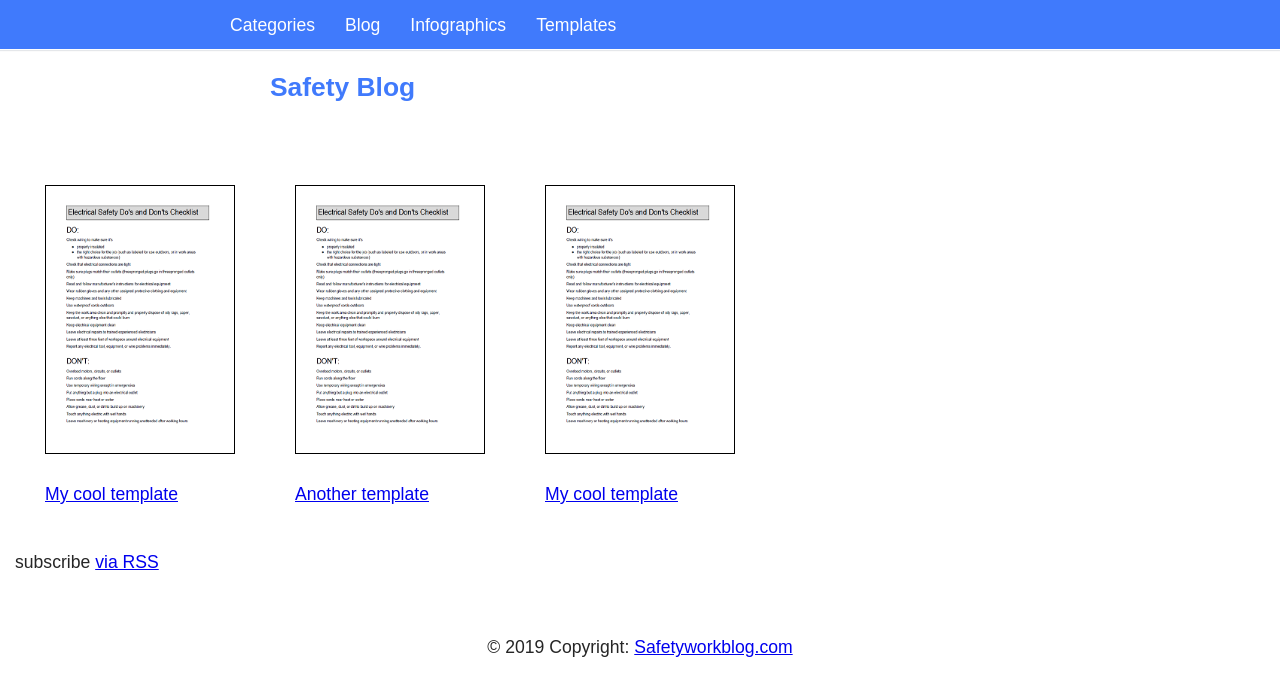
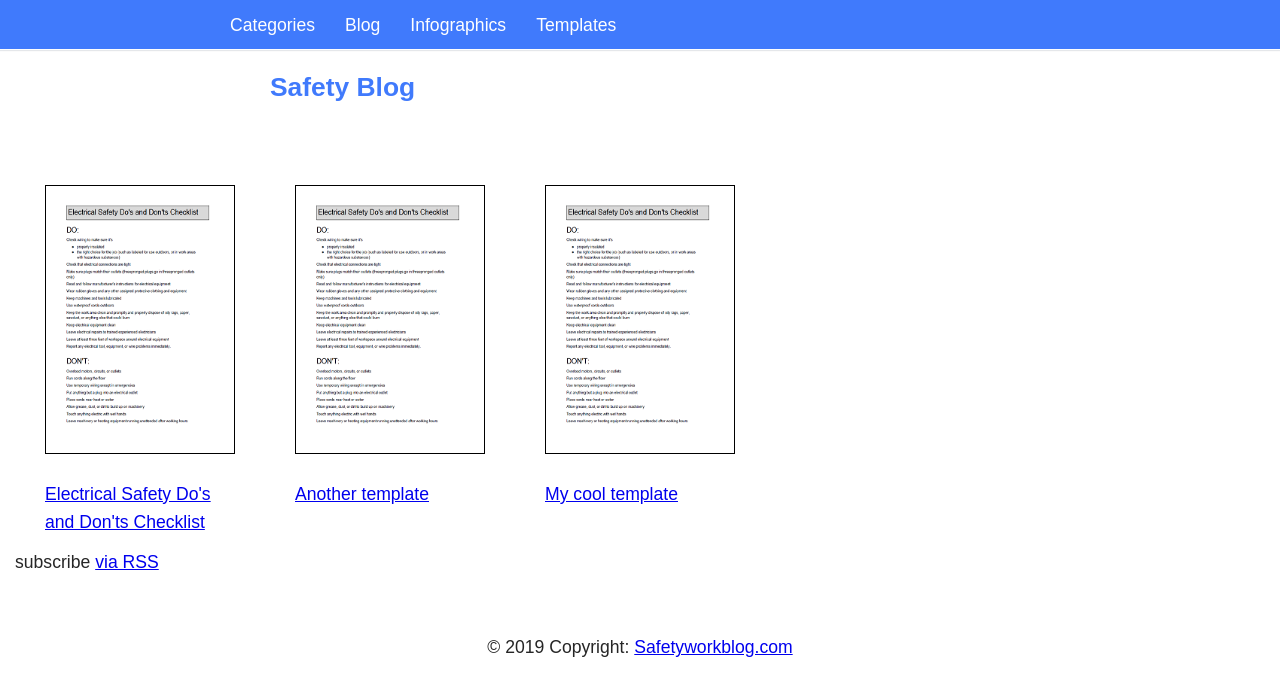
Before and after one commit to Flaaim/safe, a Jekyll site: the page built from templates.html, in a window 1280 px wide. Shown: the top 696 px of the page. Built offline with Jekyll 4.4.1, drawn with Linux system fonts in a browser that asks for light colours; some web fonts are replaced; some of the changed lines change nothing that is shown.

Commit message:
Update 2020-04-24-My next tmplate.md

```diff
--- a/templates/_posts/2020-04-24-My next tmplate.md
+++ b/templates/_posts/2020-04-24-My next tmplate.md
@@ -1,6 +1,68 @@
 ---
 layout: post
-title: My cool template
+title: Electrical Safety Do's and Don'ts Checklist
+description:
+author: Flaaim
 post_image: 67c04a2437eff6865216d90efd6774e7.jpg
 ---
-Heee
+
+## DO:
+Check wiring to make sure it's
+
+● properly insulated
+● the right choice for the job (such as labeled for use outdoors, or in work areas
+with hazardous substances)
+
+Check that electrical connections are tight
+
+Make sure plugs match their outlets (three pronged plugs go in three pronged outlets
+only)
+
+Read and follow manufacturer's instructions for electrical equipment
+
+Wear rubber gloves and any other assigned protective clothing and equipment
+
+Keep machines and tools lubricated
+
+Use waterproof cords outdoors
+
+Keep the work area clean and promptly and property dispose of oily rags, paper, sawdust, or anything else that could burn
+
+Keep electrical equipment clean
+
+Leave electrical repairs to trained experienced electricians
+
+Leave at least three feet of workspace around electrical equipment
+
+Report any electrical tool, equipment, or wire problems immediately.
+
+## DON'T:
+Overload motors, circuits, or outlets
+
+Run cords along the floor
+
+Use temporary wiring except in emergencies
+
+Put anything but a plug into an electrical outlet
+
+Place cords near heat or water
+
+Allow grease, dust, or dirt to build up on machinery
+
+Touch anything electric with wet hands
+
+Leave machinery or heating equipment running unattended after working hours
+
+Let cords get twisted or tangled
+
+Go near a downed power line
+
+Work near a power line with anything metal
+
+Wear metal jewelry when working with electrical equipment
+
+Use a power tool that smokes, sparks, smells, or shocks
+
+Work on electrical equipment without locking it out and tagging it
+
+Go in any area with guarded electrical equipment without authorization
```
